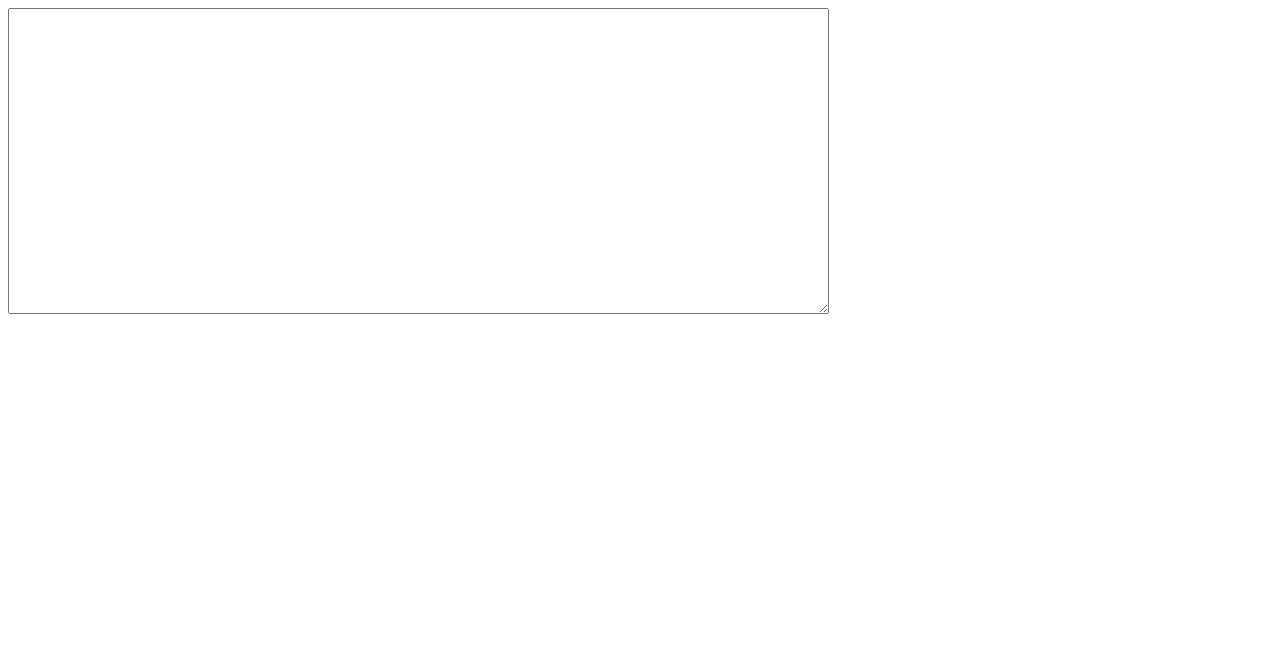
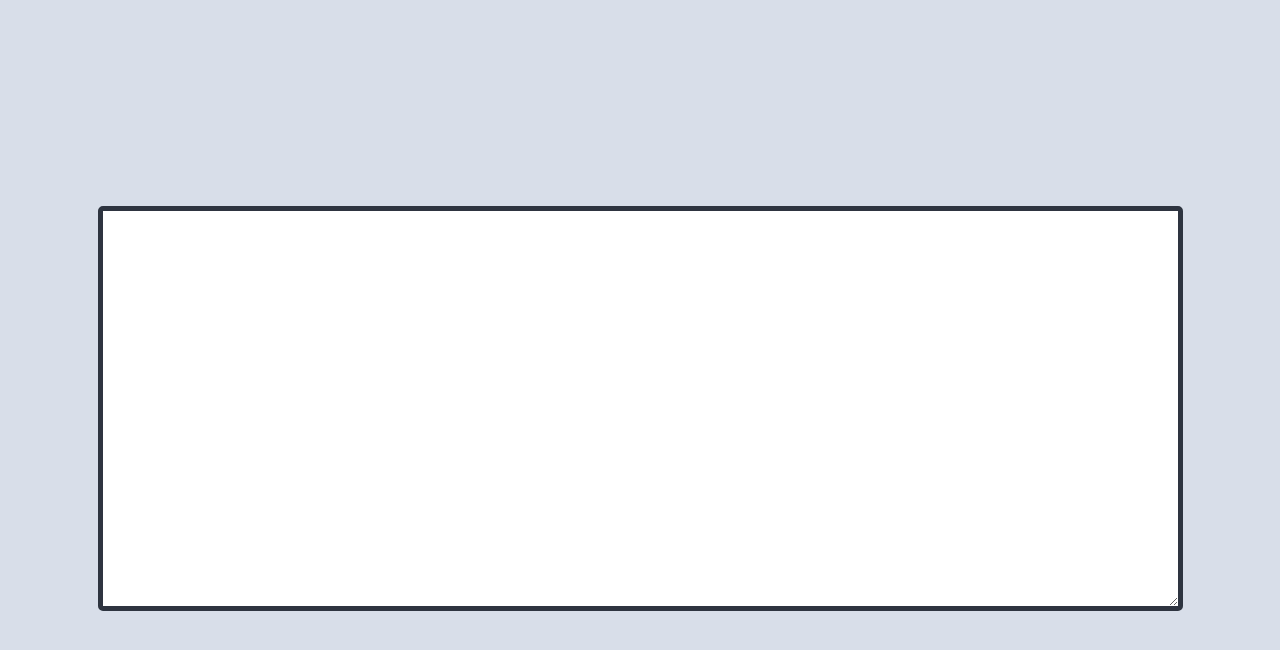
Before and after one commit to osj2d/keyvalues, a plain HTML site: page index.html in a window 1280 px wide. Drawn offline with Linux system fonts and the light colour scheme.

Commit message:
finalizado a estilização

```diff
--- a/css/style.css
+++ b/css/style.css
@@ -1,3 +1,13 @@
-.caixa{
-
+body {
+  background: #d8dee9;
+  display: grid;
+  height: 100vh;
+  justify-content: center;
+  align-content: center;
 }
+.caixa {
+  color: #2e3440;
+  padding: 10px;
+  border: 5px solid #2e3440;
+  border-radius: 5px;
+}
--- a/index.html
+++ b/index.html
@@ -1,13 +1,16 @@
 <!DOCTYPE html>
 <html lang="en">
+
 <head>
     <meta charset="UTF-8">
     <meta name="viewport" content="width=device-width, initial-scale=1.0">
     <title>Document</title>
     <link rel="stylesheet" href="./css/style.css">
 </head>
+
 <body>
-    <textarea class="caixa" name="" id="" cols="100" rows="20"></textarea>
+    <textarea class="caixa" name="" id="" cols="130" rows="25"></textarea>
     <script src="./js/script.js"></script>
 </body>
+
 </html>
```
